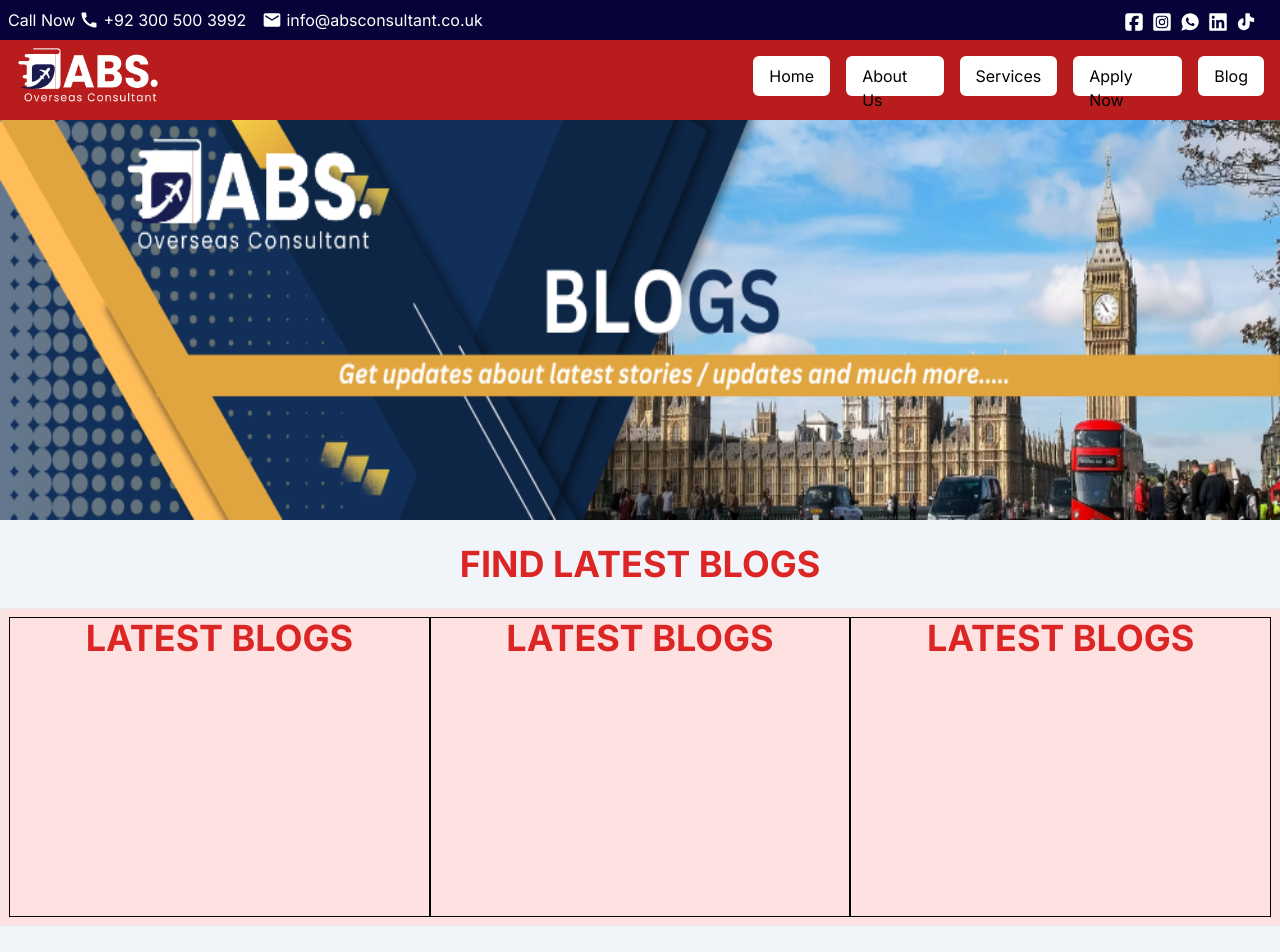
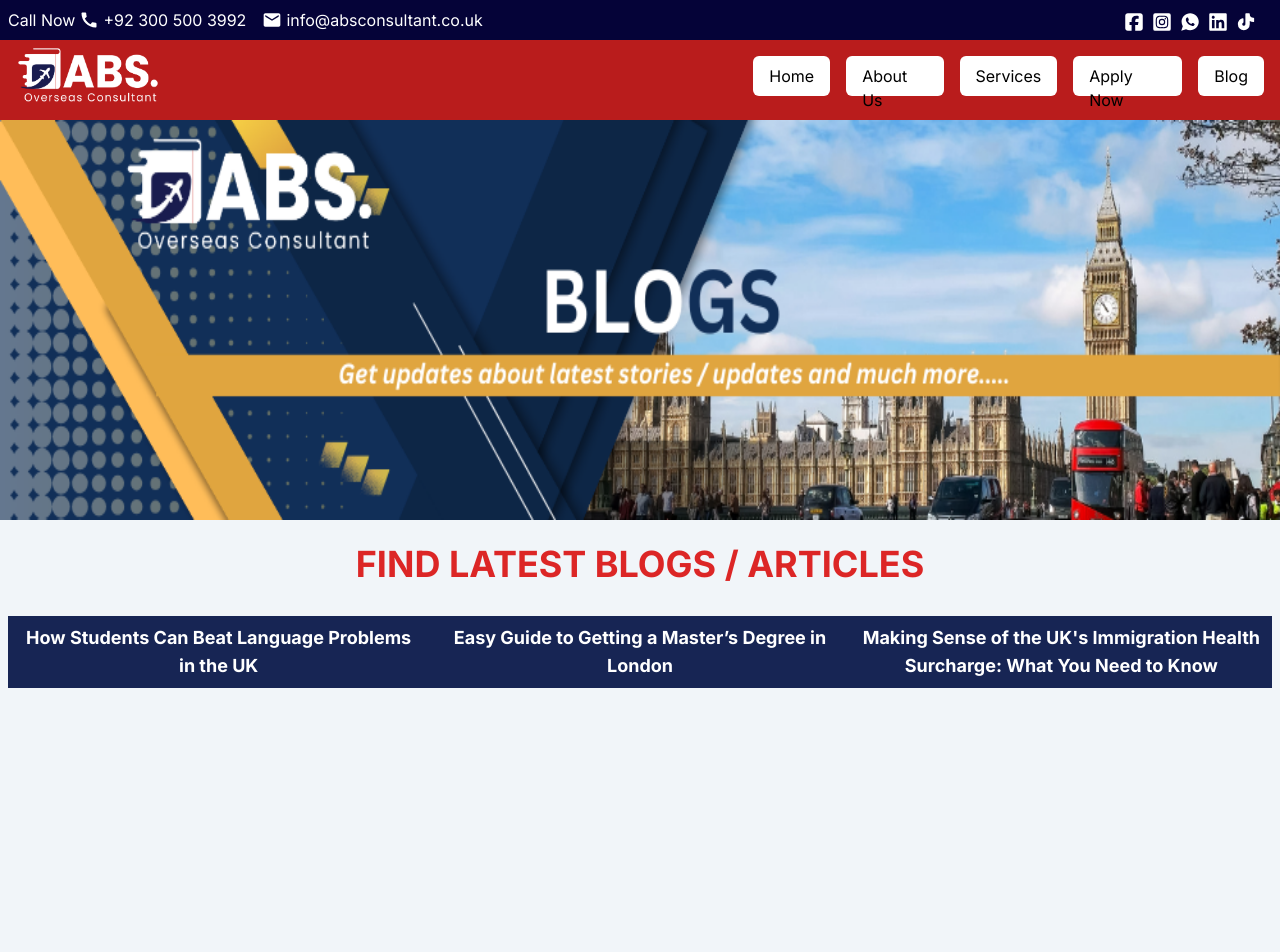
Before and after one commit to Ahsan-Bashir-PAK/abs_oversease, a Next.js app: page /Landing/blog in a window 1280 px wide. Shown: the top 952 px of the page. Built offline with nearby package versions, Linux system fonts and the light colour scheme.

Commit message:
blog updated

```diff
--- a/app/Landing/blog/page.jsx
+++ b/app/Landing/blog/page.jsx
@@ -18,25 +18,25 @@ const ApplyNow = () => {
         <div className='apply_div' >
                 <div className='flex flex-row gap-4'>
                     <h1 className='text-4xl font-bold text-red-600'>
-                   FIND LATEST BLOGS</h1>
+                   FIND LATEST BLOGS / ARTICLES</h1>
 
                 </div>
 
         </div>
 
         {/* BLOG POSTS Div */}
-        <div className='border bg-red-100 w-full p-2 flex flex-row justify-center items-center text-center'>
-          <div className='border border-black w-4/12 h-[300px]'>
-                  <h1 className='text-4xl font-bold text-red-600'>
-                    LATEST BLOGS</h1>
+        <div className=' w-full p-2 flex flex-row justify-center items-center text-center'>
+          <div className='w-4/12 h-[300px]'>
+                  <h1 className='bg-blue-950 text-lg p-2 font-bold text-white'>
+                  How Students Can Beat Language Problems in the UK</h1>
             </div>
-            <div className='border border-black w-4/12 h-[300px]'>
-                  <h1 className='text-4xl font-bold text-red-600'>
-                    LATEST BLOGS</h1>
+            <div className=' w-4/12 h-[300px]'>
+                  <h1 className='bg-blue-950 text-lg p-2 font-bold text-white'>
+                  Easy Guide to Getting a Master’s Degree in London</h1>
             </div>
-            <div className='border border-black w-4/12 h-[300px]'>
-                  <h1 className='text-4xl font-bold text-red-600'>
-                    LATEST BLOGS</h1>
+            <div className=' w-4/12 h-[300px]'>
+                  <h1 className='bg-blue-950 text-lg p-2 font-bold text-white'>
+                  Making Sense of the UK's Immigration Health Surcharge: What You Need to Know</h1>
             </div>
 
         </div>
--- a/app/Landing/page.jsx
+++ b/app/Landing/page.jsx
@@ -208,6 +208,22 @@ function getTop () {
 
 
                     </div>
+                    <div className=' bg-slate-200 p-4 mt-2 w-full h-[80px]  flex-1 gap-2  flex justify-center items-center'>
+                            <h1 className='font-bold text-4xl text-center text-blue-950'>Blogs / Article</h1>
+                    </div>
+
+                    <div className=' bg-slate-100 p-2 mt-2 w-full h-[80px]  flex-1 gap-2  flex justify-left items-left'>
+                            <h1 className='ml-4 hover:cursor-pointer font-bold text-xl text-center text-blue-950'><Link href="/Landing/blog">How Students Can Beat Language Problems in the UK</Link></h1>
+
+                    </div>
+                    <div className=' bg-slate-100 p-2 mt-2 w-full h-[80px]  flex-1 gap-2  flex justify-left items-left'>
+                            <h1 className=' ml-4  font-bold text-xl text-center text-blue-950 hover:cursor-pointer'>Easy Guide to Getting a Master’s Degree in London</h1>
+
+                    </div>
+                    <div className=' bg-slate-100 p-2 mt-2 w-full h-[80px]  flex-1 gap-2  flex justify-left items-left'>
+                            <h1 className='ml-4 hover:cursor-pointer font-bold text-xl text-center text-blue-950'>Making Sense of the UK's Immigration Health Surcharge: What You Need to Know</h1>
+
+                    </div>
 
 {/* apply now  */}
 <div  className=' w-full h-[240px] flex-1  justify-center items-center back '>
```
